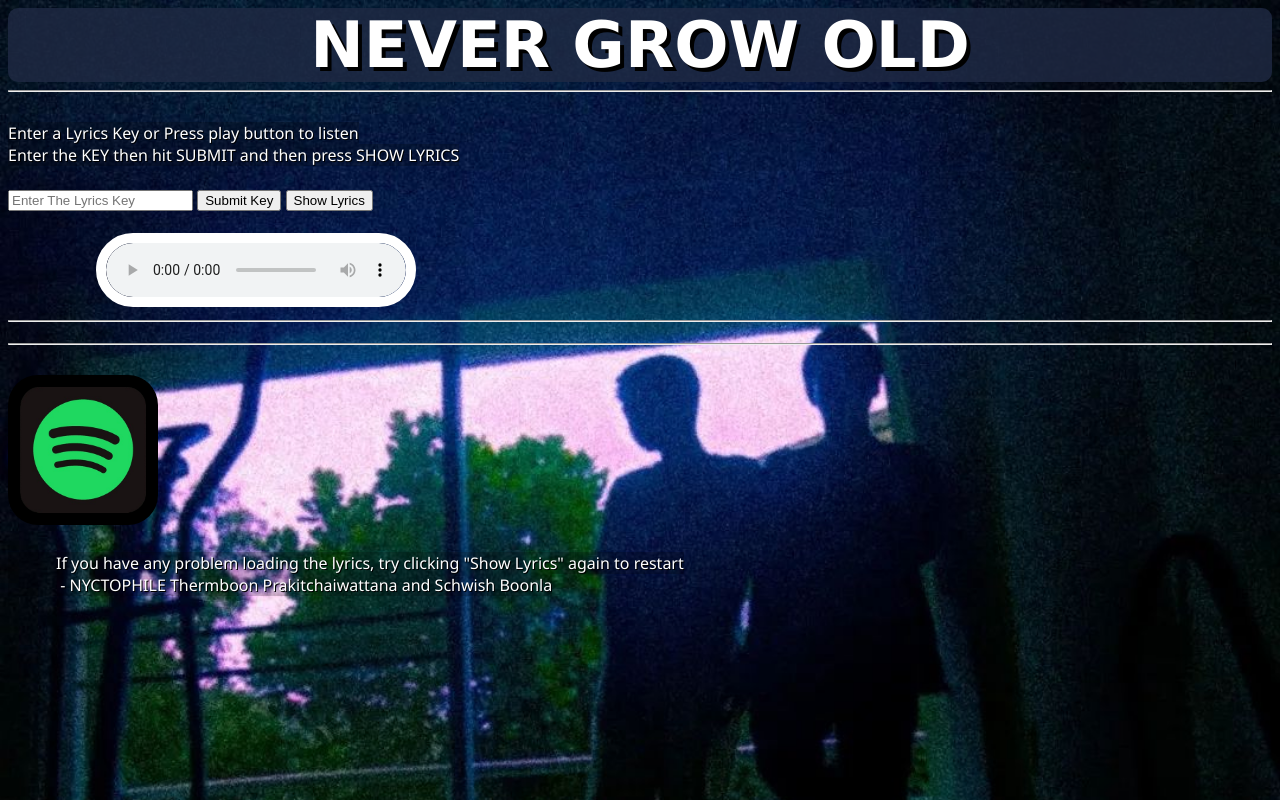
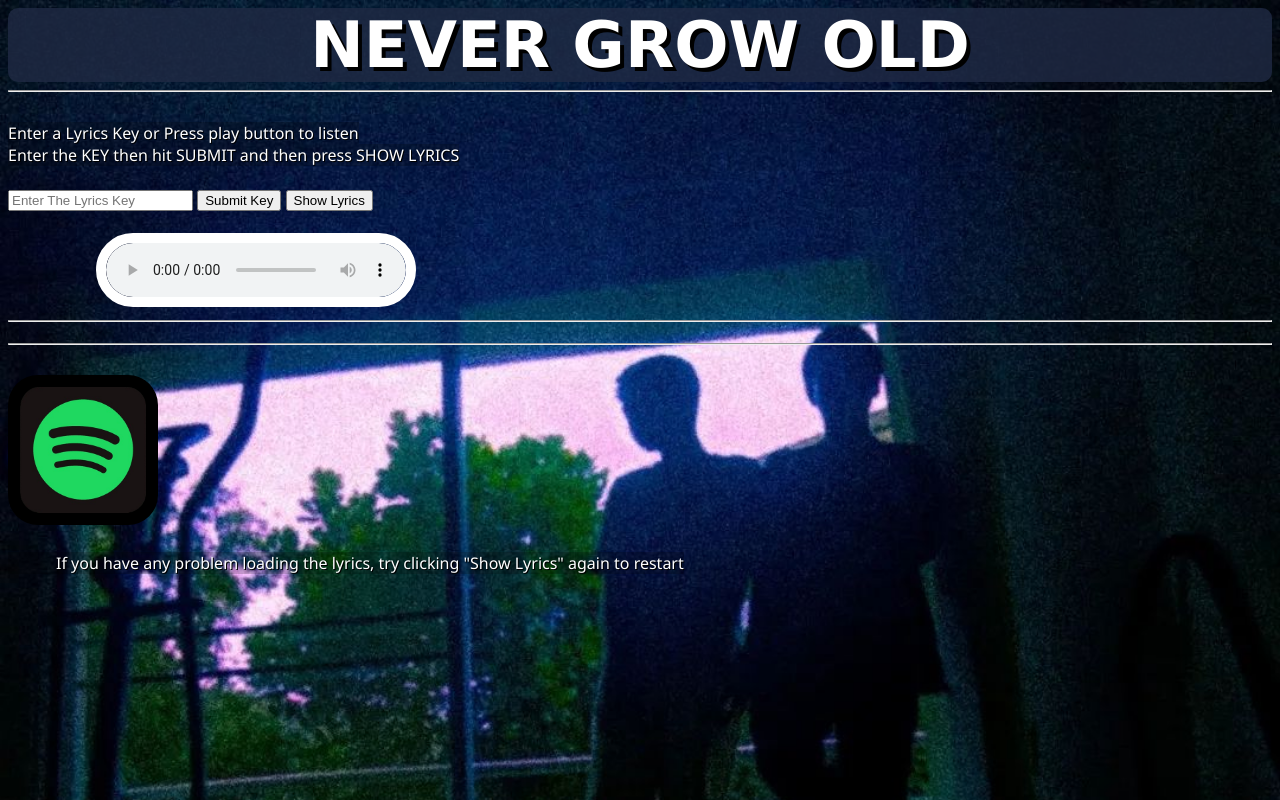
Before and after one commit to 3deevft/NYCTOPHILE, a plain HTML site: page index.html in a window 1280 px wide. Drawn offline with Linux system fonts and the light colour scheme.

Commit message:
Update 4

```diff
--- a/index.html
+++ b/index.html
@@ -28,7 +28,6 @@
     <img src="spotify.png" loading="lazy" id="spotify"><br><br>
     <label id="label">&emsp;&emsp;&emsp;If you have any problem loading the lyrics, try clicking "Show Lyrics" again to restart</label>
     <br>
-    <label id="label" style="bottom: 0;right: 0;text-align:right;">&emsp;&emsp;&emsp; - NYCTOPHILE Thermboon Prakitchaiwattana and Schwish Boonla</>
     <script src="index.js"></script>
 
 </body>
```
